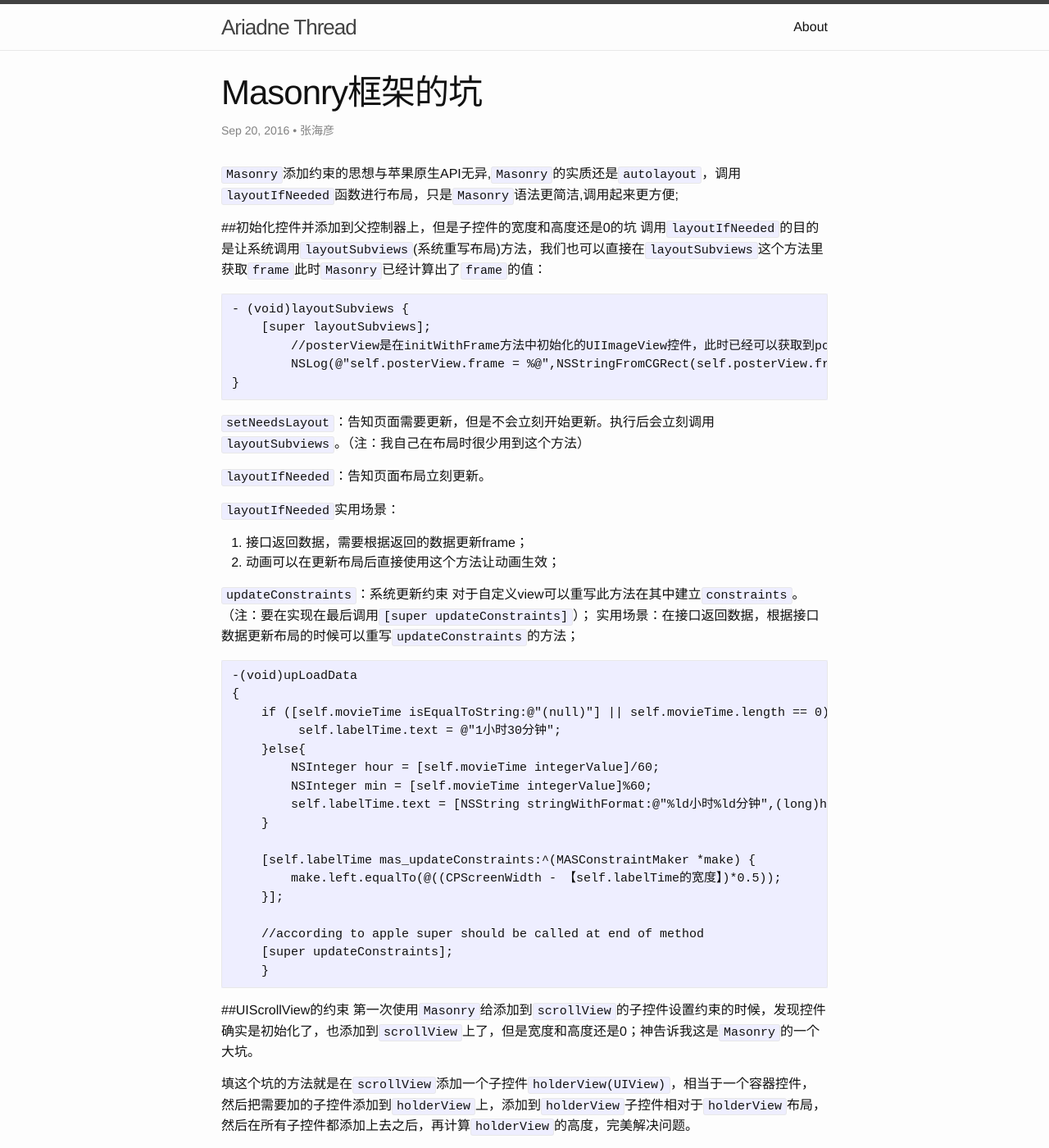
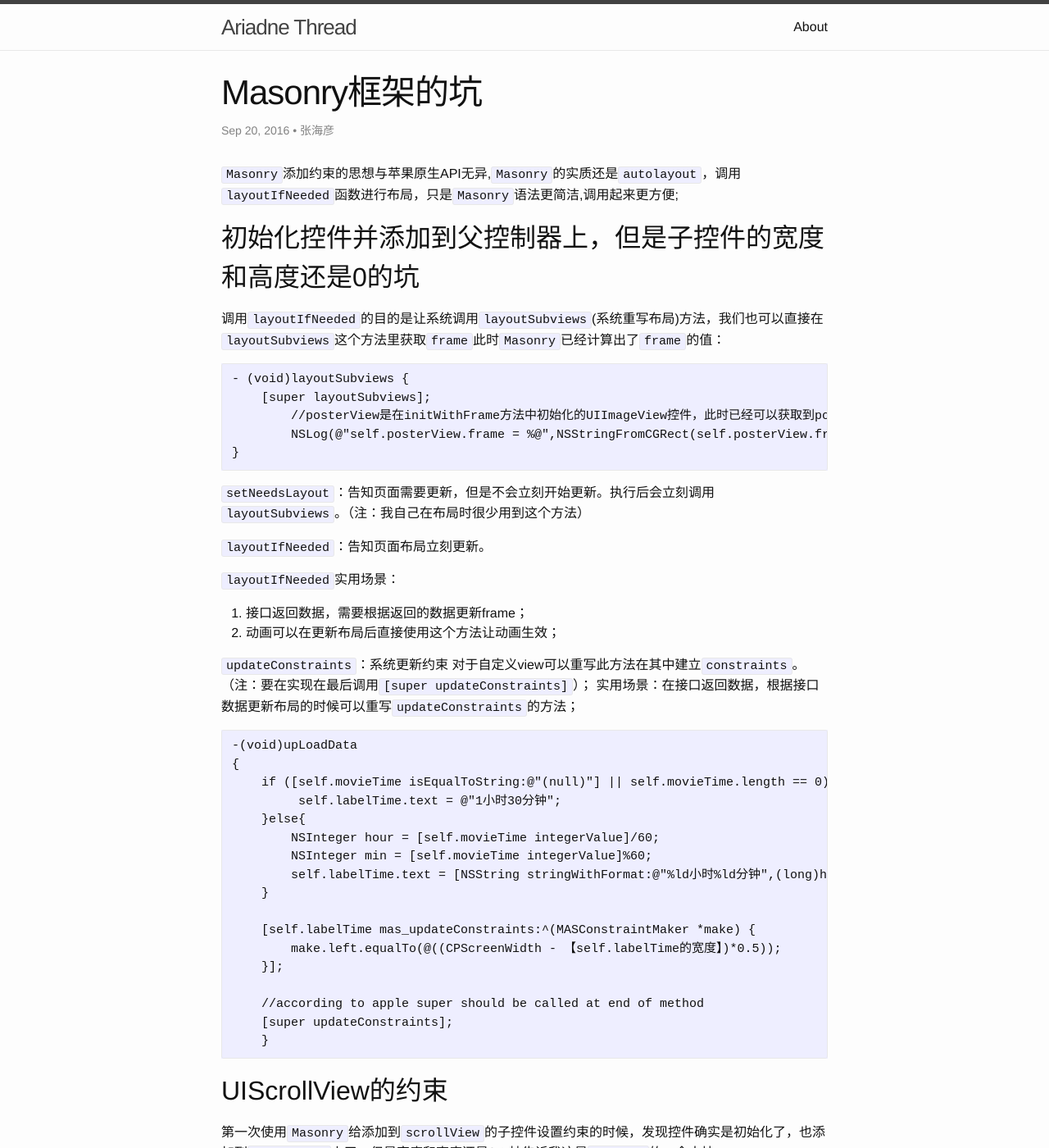
Before and after one commit to AriadneThread/ariadnesthread.github.io, a Jekyll site: the page built from _posts/2016-09-20-Masonry框架的坑.md, in a window 1280 px wide and 1400 px high. Shown: the whole window at 82% size. Built offline with Jekyll 4.4.1, drawn with Linux system fonts in a browser that asks for light colours; some of the changed text lies outside the part shown.

Commit message:
修改标题的展示形式

`````diff
--- a/_posts/2016-09-20-Masonry框架的坑.md
+++ b/_posts/2016-09-20-Masonry框架的坑.md
@@ -7,7 +7,9 @@
 ---
 `Masonry`添加约束的思想与苹果原生API无异,`Masonry`的实质还是`autolayout`，调用`layoutIfNeeded`函数进行布局，只是`Masonry`语法更简洁,调用起来更方便;
 
-##初始化控件并添加到父控制器上，但是子控件的宽度和高度还是0的坑
+## 初始化控件并添加到父控制器上，但是子控件的宽度和高度还是0的坑
+
+
 调用`layoutIfNeeded`的目的是让系统调用`layoutSubviews`(系统重写布局)方法，我们也可以直接在`layoutSubviews`这个方法里获取`frame`此时`Masonry`已经计算出了`frame`的值：
 
 ```
@@ -50,7 +52,9 @@
     [super updateConstraints];
     }
 ````
-##UIScrollView的约束
+## UIScrollView的约束
+
+
 第一次使用`Masonry`给添加到`scrollView`的子控件设置约束的时候，发现控件确实是初始化了，也添加到`scrollView`上了，但是宽度和高度还是0；神告诉我这是`Masonry`的一个大坑。
 
 填这个坑的方法就是在`scrollView`添加一个子控件`holderView(UIView)`，相当于一个容器控件，然后把需要加的子控件添加到`holderView`上，添加到`holderView`子控件相对于`holderView`布局，然后在所有子控件都添加上去之后，再计算`holderView`的高度，完美解决问题。
@@ -104,7 +108,7 @@
 
 ````
 
-##简单动画的设置
+## 简单动画的设置
 
 比如说UIView的动画，改变某个控件的`frame`即可实现动画，但是在`Masonry`添加约束下，需要改变控件的insets值来完成动画效果；
 
@@ -127,11 +131,12 @@
                  }];
 ```
 
-##设置UITableView的`contentOffSet`的值
+## 设置`UITableView`的`contentOffSet`的值
+
 
 这个问题应该也有好多同学遇到吧，反正彦子是遇到了，以前想首次加载页面的时候就想让`UITableView`滚动到某个位置，在`viewDidLoad`中设置`contentOffSet`就可以实现了，但是`Masonry`添加约束的话就不行。其实最简单的解决方法就是在`viewWillAppear`中设置`contentOffSet`。
 
-##`UITabelViewCell`的高度的计算（亲测可行~）
+## `UITabelViewCell`的高度的计算（亲测可行~）
 
 ```
 - (CGFloat)tableView:(UITableView *)tableView heightForRowAtIndexPath:(NSIndexPath *)indexPath
`````
